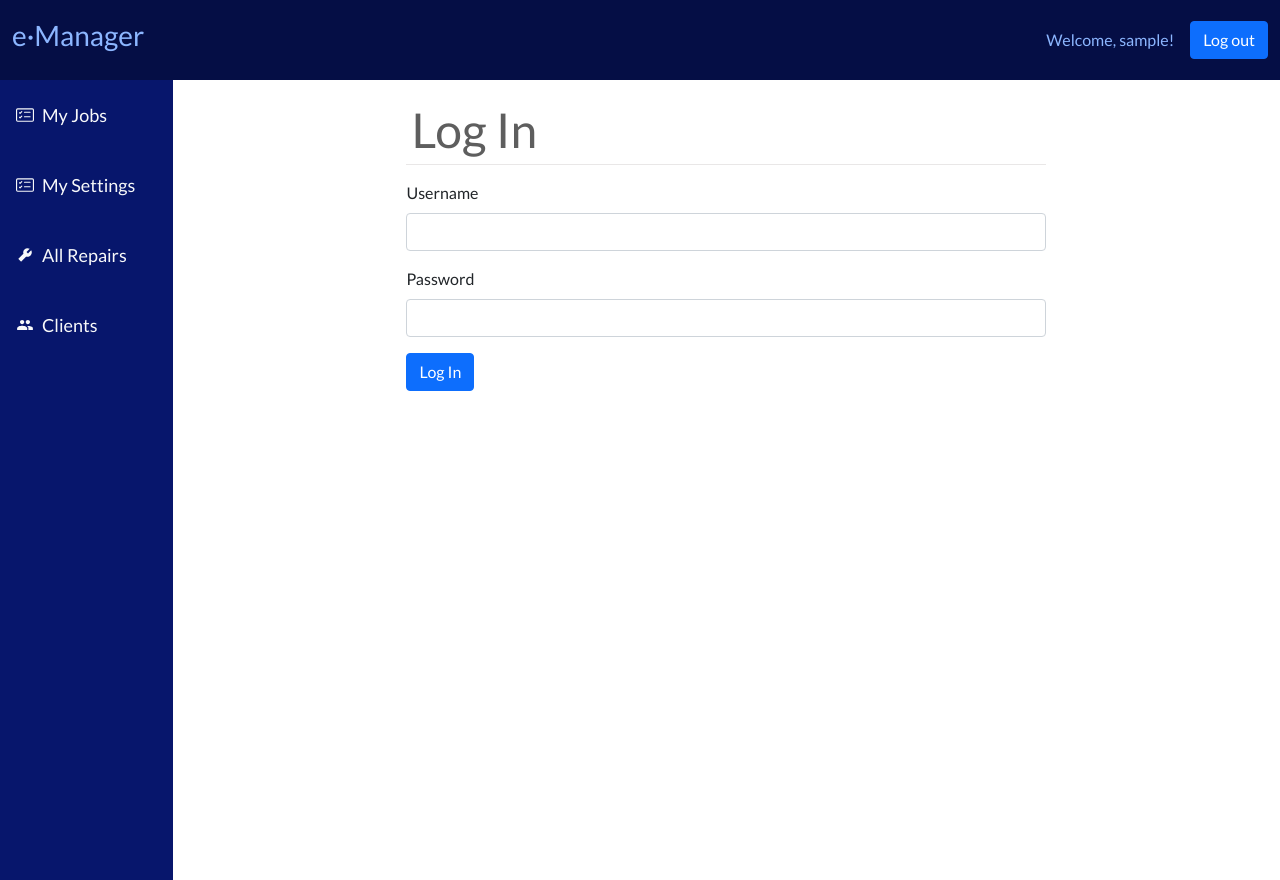
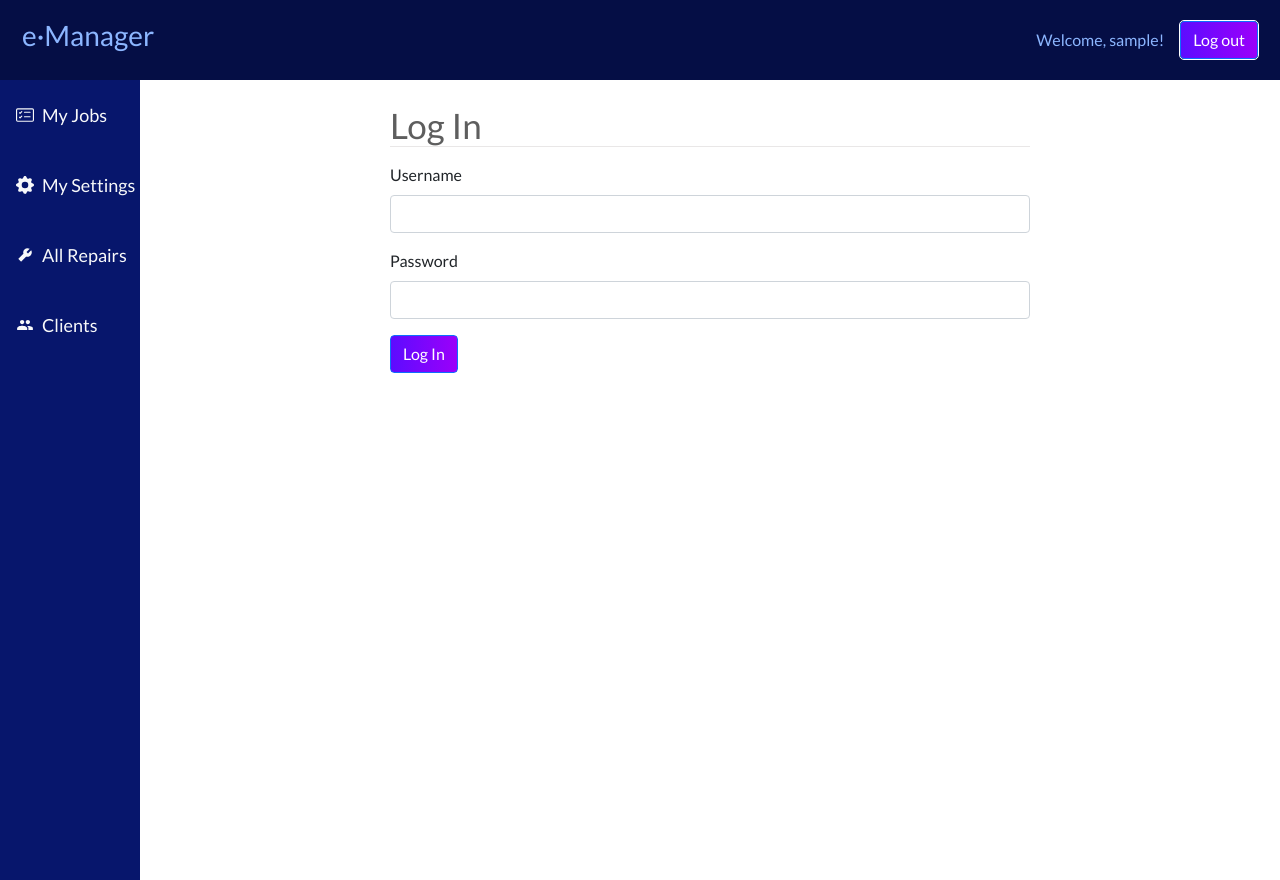
Before and after one commit to girlatomic/e-manager-app, a React (Create React App) app in the folder client/: page /login in a window 1280 px wide. Built offline with nearby package versions, Linux system fonts and the light colour scheme; sample sign-in values are in the browser's storage.

Commit message:
adds additional styling

```diff
--- a/client/src/App.css
+++ b/client/src/App.css
@@ -1,10 +1,10 @@
-@import url('https://fonts.googleapis.com/css2?family=Lato&display=swap');
+@import url("https://fonts.googleapis.com/css2?family=Lato&display=swap");
 
 * {
   box-sizing: border-box;
   margin: 0;
   padding: 0;
-  font-family: 'Lato', sans-serif;
+  font-family: "Lato", sans-serif;
 }
 
 .content {
@@ -14,11 +14,17 @@
 }
 
 h2 {
-  margin: 0;
-  font-size: 3rem;
+  margin-top: 10px;
+  font-size: 35px;
   color: rgb(94, 94, 94);
   border-bottom: rgb(233, 231, 231) 1px solid;
-  padding: 5px;
+  padding-top: 8px;
+}
+
+h1 {
+  font-size: 50px;
+  color: rgb(255, 255, 255);
+  margin-bottom: 25px;
 }
 
 .home {
@@ -52,7 +58,7 @@ thead {
   margin-left: 20px;
   vertical-align: bottom;
   display: table-header-group;
-  padding:20px;
+  padding: 20px;
   font-weight: bolder;
 }
 
@@ -73,3 +79,30 @@ td {
 .user-form {
   width: 50vw;
 }
+
+.btn-primary {
+  outline: solid white 1px;
+  background: linear-gradient(
+    90deg,
+    rgba(93, 12, 255, 1) 0%,
+    rgba(155, 0, 250, 1) 100%
+  );
+}
+
+.btn-primary:hover {
+  background: #b1b122;
+  color: white;
+}
+
+.btn-success {
+  background: rgb(12, 172, 132);
+  color: white;
+}
+
+.btn-danger {
+  background: rgb(238, 146, 7);
+}
+
+.container {
+  width: 1200px;
+}
--- a/client/src/components/Navbar.css
+++ b/client/src/components/Navbar.css
@@ -2,4 +2,5 @@
     background-color: #050e45;
     height: 80px;
     color: rgb(140, 182, 255);
+    padding: 10px;
 }
--- a/client/src/components/Sidebar.css
+++ b/client/src/components/Sidebar.css
@@ -26,9 +26,9 @@
 }
 
 .sb-link:hover {
-    background-color: #1a83ff;
+    background-color: #b1b122;
 }
 
 .active {
-    background-color: #1a83ff;
+    background-color: #721aff;
 }
--- a/client/src/components/Sidebar.js
+++ b/client/src/components/Sidebar.js
@@ -1,38 +1,108 @@
-import React from 'react';
-import './Sidebar.css';
-import {FaHome} from 'react-icons/fa';
-import {BsCardChecklist} from 'react-icons/bs';
-import {IoMdPeople} from 'react-icons/io';
-import {AiFillTool} from 'react-icons/ai';
-import { NavLink } from 'react-router-dom';
-import {RiUserSettingsFill} from 'react-icons/ri';
+import React from "react";
+import "./Sidebar.css";
+import { FaHome } from "react-icons/fa";
+import { BsCardChecklist } from "react-icons/bs";
+import { IoMdPeople } from "react-icons/io";
+import { AiFillTool } from "react-icons/ai";
+import { NavLink } from "react-router-dom";
+import { RiUserSettingsFill } from "react-icons/ri";
+import { BsGearFill } from "react-icons/bs";
 
 function Sidebar(props) {
   return (
     <nav className="nav-menu">
-
       <div className="nav-menu-items">
         {!props.user && (
-                      <div className="d-flex"><NavLink className={({ isActive }) => (isActive ? 'active sb-link text-light ps-3' : 'sb-link text-light ps-3')} to="/" ><FaHome className="me-2"/>Home</NavLink></div>
+          <div className="d-flex">
+            <NavLink
+              className={({ isActive }) =>
+                isActive
+                  ? "active sb-link text-light ps-3"
+                  : "sb-link text-light ps-3"
+              }
+              to="/"
+            >
+              <FaHome className="me-2" />
+              Home
+            </NavLink>
+          </div>
         )}
 
         {props.user && props.user.usertype === "admin" && (
-                      <div className="d-flex align-items-center justify-content-center"><NavLink className={({ isActive }) => (isActive ? 'active sb-link text-light ps-3' : 'sb-link text-light ps-3')} to="/manageusers" ><RiUserSettingsFill className="me-2"/>Manage Users</NavLink></div>
+          <div className="d-flex align-items-center justify-content-center">
+            <NavLink
+              className={({ isActive }) =>
+                isActive
+                  ? "active sb-link text-light ps-3"
+                  : "sb-link text-light ps-3"
+              }
+              to="/manageusers"
+            >
+              <RiUserSettingsFill className="me-2" />
+              Manage Users
+            </NavLink>
+          </div>
         )}
 
         {props.user && (
           <div>
-                    <div className="d-flex align-items-center justify-content-center"><NavLink className={({ isActive }) => (isActive ? 'active sb-link text-light ps-3' : 'sb-link text-light ps-3')} to="/myjobs" ><BsCardChecklist className="me-2"/>My Jobs</NavLink></div>
-                    <div className="d-flex align-items-center justify-content-center"><NavLink className={({ isActive }) => (isActive ? 'active sb-link text-light ps-3' : 'sb-link text-light ps-3')} to="/mysettings" ><BsCardChecklist className="me-2"/>My Settings</NavLink></div>
-                    <div className="d-flex align-items-center justify-content-center"><NavLink className={({ isActive }) => (isActive ? 'active sb-link text-light ps-3' : 'sb-link text-light ps-3')} to="/repairs" ><AiFillTool className="me-2"/>All Repairs</NavLink></div>
-                    <div className="d-flex align-items-center justify-content-center"><NavLink className={({ isActive }) => (isActive ? 'active sb-link text-light ps-3' : 'sb-link text-light ps-3')} to="/clients" ><IoMdPeople className="me-2"/>Clients</NavLink></div>
+            <div className="d-flex align-items-center justify-content-center">
+              <NavLink
+                className={({ isActive }) =>
+                  isActive
+                    ? "active sb-link text-light ps-3"
+                    : "sb-link text-light ps-3"
+                }
+                to="/myjobs"
+              >
+                <BsCardChecklist className="me-2" />
+                My Jobs
+              </NavLink>
             </div>
-                    )
+            <div className="d-flex align-items-center justify-content-center">
+              <NavLink
+                className={({ isActive }) =>
+                  isActive
+                    ? "active sb-link text-light ps-3"
+                    : "sb-link text-light ps-3"
                 }
+                to="/mysettings"
+              >
+                <BsGearFill className="me-2" />
+                My Settings
+              </NavLink>
+            </div>
+            <div className="d-flex align-items-center justify-content-center">
+              <NavLink
+                className={({ isActive }) =>
+                  isActive
+                    ? "active sb-link text-light ps-3"
+                    : "sb-link text-light ps-3"
+                }
+                to="/repairs"
+              >
+                <AiFillTool className="me-2" />
+                All Repairs
+              </NavLink>
+            </div>
+            <div className="d-flex align-items-center justify-content-center">
+              <NavLink
+                className={({ isActive }) =>
+                  isActive
+                    ? "active sb-link text-light ps-3"
+                    : "sb-link text-light ps-3"
+                }
+                to="/clients"
+              >
+                <IoMdPeople className="me-2" />
+                Clients
+              </NavLink>
+            </div>
+          </div>
+        )}
       </div>
     </nav>
-
-  )
+  );
 }
 
-export default Sidebar
+export default Sidebar;
--- a/client/src/pages/AddRepairView.js
+++ b/client/src/pages/AddRepairView.js
@@ -1,56 +1,62 @@
-import React, {useState} from 'react';
-import RepairForm from '../components/RepairForm';
-import {AiOutlineForm} from 'react-icons/ai';
-import API from '../helpers/API';
-import SubmitModal from '../components/Modal';
+import React, { useState } from "react";
+import RepairForm from "../components/RepairForm";
+import { AiOutlineForm } from "react-icons/ai";
+import API from "../helpers/API";
+import SubmitModal from "../components/Modal";
+import { Container } from "react-bootstrap";
 
 const AddRepairView = (props) => {
   const [errorMsg, setErrorMsg] = useState("");
   const [modalShow, setModalShow] = useState(false);
   const [job, setJob] = useState({
-    model: '',
-    brand: '',
-    serial_number: '',
-    repair_status: '',
-    client_id: '',
-    assignedto: '',
-    notes: ''
-  })
+    model: "",
+    brand: "",
+    serial_number: "",
+    repair_status: "",
+    client_id: "",
+    assignedto: "",
+    notes: "",
+  });
 
   const modalInfo = {
-    title: 'Repair added!',
-    closetext: 'Add another repair',
-    backtext: 'Go back to Repairs list',
-    backpath: '/repairs'
-  }
+    title: "Repair added!",
+    closetext: "Add another repair",
+    backtext: "Go back to Repairs list",
+    backpath: "/repairs",
+  };
 
   const handleAddRepair = async (newRepairObj) => {
-      let response = await API.addContent('/repairs', newRepairObj);
+    let response = await API.addContent("/repairs", newRepairObj);
     if (response.ok) {
       console.log("Repair added!");
       setModalShow(true);
+    } else {
+      setErrorMsg(response.error);
     }
-      else {
-        setErrorMsg(response.error)
-      }
-  }
+  };
 
   return (
-     <div>
+    <Container>
       <div className="mb-5">
-          <h2><AiOutlineForm/>New Repair Order</h2>
+        <h2>
+          <AiOutlineForm />
+          New Repair Order
+        </h2>
       </div>
-      <RepairForm user={props.user} job={job} addRepairCb={(newRepairObj) => handleAddRepair(newRepairObj)} formType="Add" />
+      <RepairForm
+        user={props.user}
+        job={job}
+        addRepairCb={(newRepairObj) => handleAddRepair(newRepairObj)}
+        formType="Add"
+      />
 
       <SubmitModal
         show={modalShow}
         onHide={() => setModalShow(false)}
         modalInfo={modalInfo}
       />
+    </Container>
+  );
+};
 
-     </div>
-
-  )
-}
-
-export default AddRepairView
+export default AddRepairView;
--- a/client/src/pages/Clients.js
+++ b/client/src/pages/Clients.js
@@ -102,7 +102,7 @@ function Clients(props) {
                   <td>{c.last_name}</td>
                   <td>{c.phone}</td>
                   <td>
-                    <Link to={`/clients/edit/${c.id}`} type="button" className="btn btn-primary btn-sm me-2">Edit</Link>
+                    <Link to={`/clients/edit/${c.id}`} type="button" className="btn btn-success btn-sm me-2">Edit</Link>
                     <button className="btn btn-danger btn-sm" onClick={e => handleDelete(c.id)} >Delete</button>
                   </td>
                 </tr>
--- a/client/src/pages/Repairs.js
+++ b/client/src/pages/Repairs.js
@@ -108,7 +108,7 @@ function Repairs(props) {
                 <td>{r.repair_status}</td>
                 <td>{r.username}</td>
                 <td>{r.first_name} {r.last_name}</td>
-                <td><Link to={'/repairs/edit/'+r.repair_id} className="btn btn-primary btn-sm me-2">Edit</Link>
+                <td><Link to={'/repairs/edit/'+r.repair_id} className="btn btn-success btn-sm me-2">Edit</Link>
                     <button className="btn btn-danger btn-sm">Delete</button>
                 </td>
               </tr>
```
Also changed, not shown: client/src/pages/MyJobs.js (+27 -25 lines), client/src/pages/MySettings.js (+36 -32 lines). Lines whose indentation alone changed are shown as unchanged.
